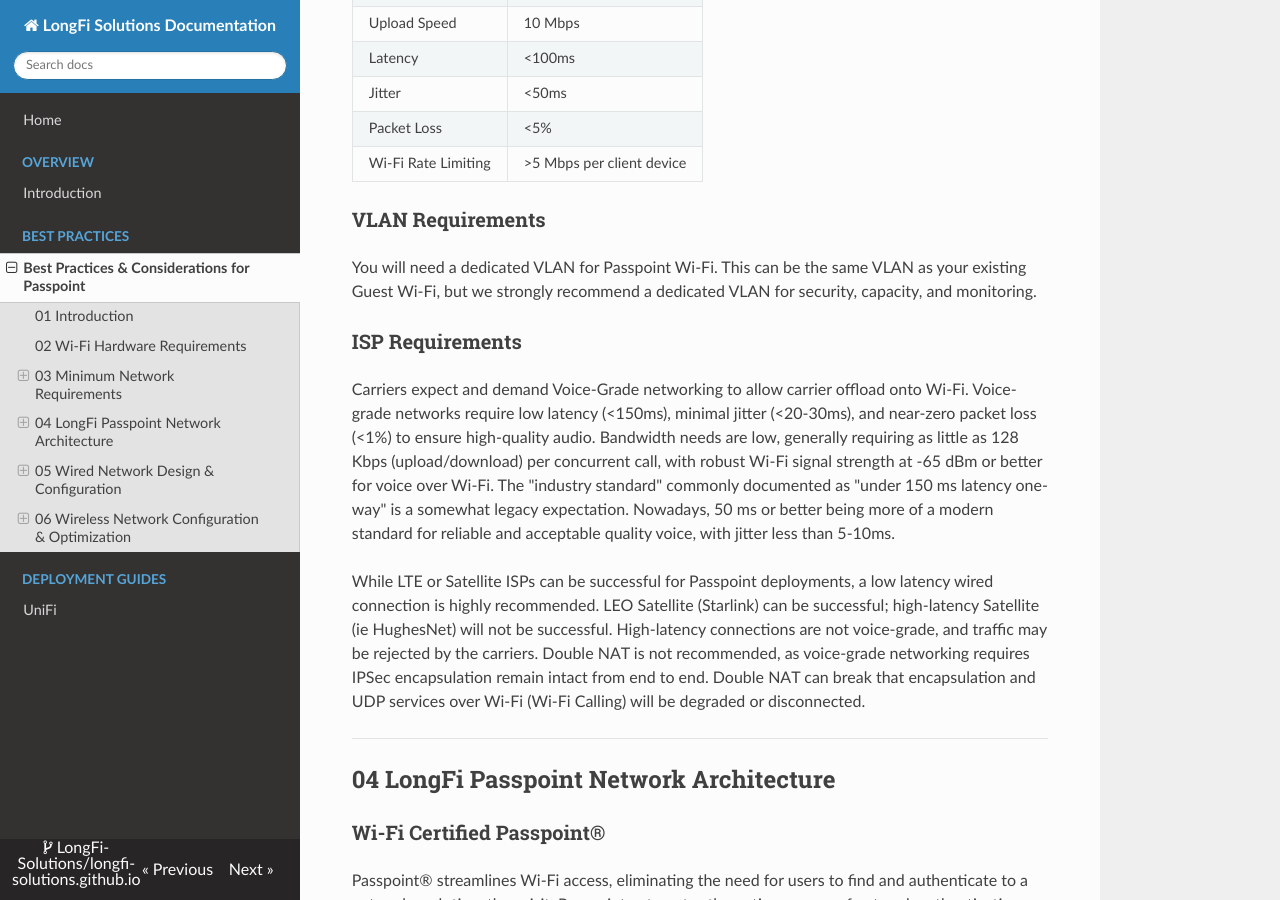
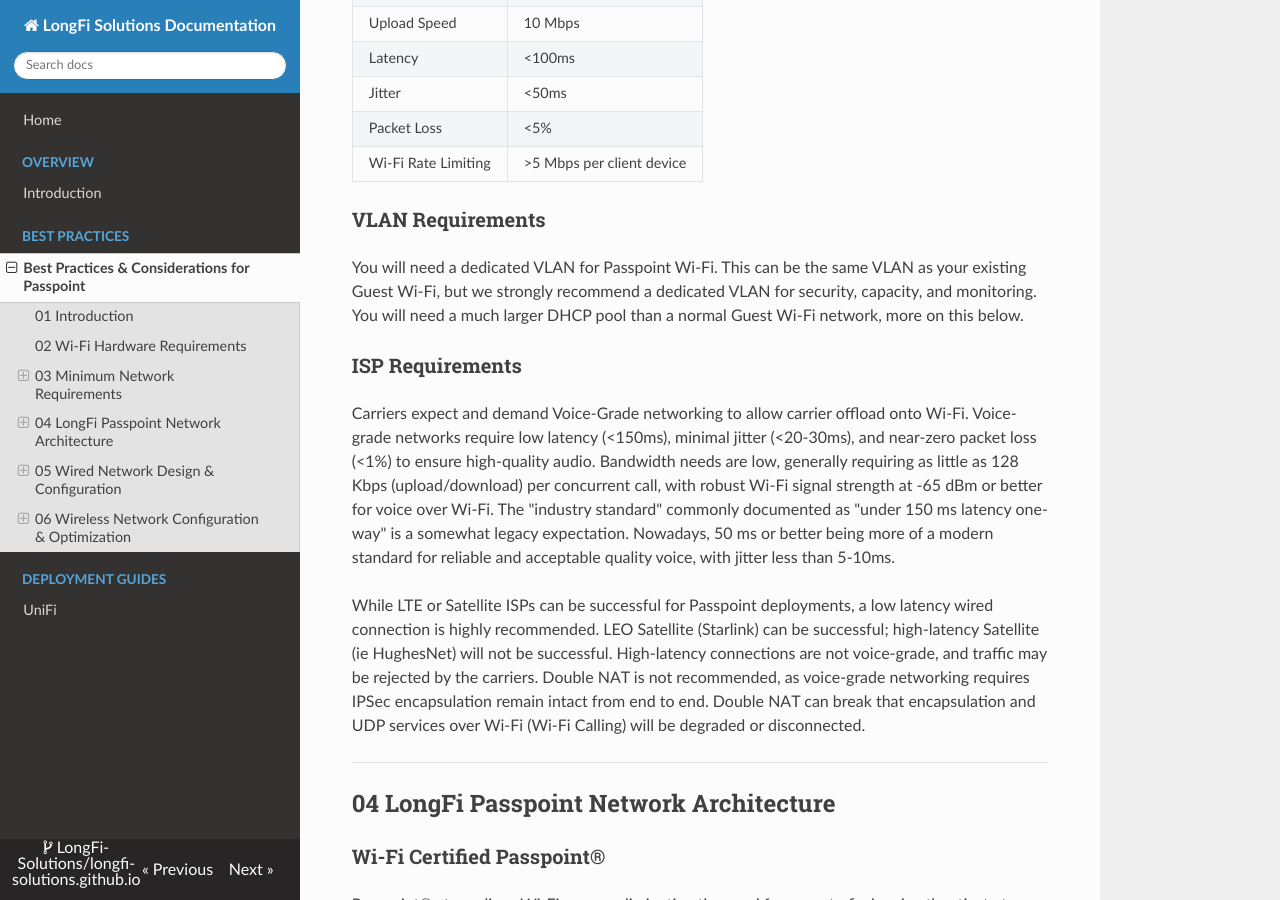
Before and after one commit to LongFi-Solutions/longfi-solutions.github.io, an MkDocs documentation site: the page built from docs/best-practices/index.md, in a window 1280 px wide and 900 px high, scrolled down 1246 px. Built offline with MkDocs 1.6.1, drawn with Linux system fonts in a browser that asks for light colours; nearby versions of some CDN libraries.

Commit message:
Update Best Practices “index”

```diff
--- a/docs/best-practices/index.md
+++ b/docs/best-practices/index.md
@@ -45,7 +45,7 @@ In many cases, Passpoint Wi-Fi will use less than 10% of your available bandwidt
 
 ### VLAN Requirements
 
-You will need a dedicated VLAN for Passpoint Wi-Fi. This can be the same VLAN as your existing Guest Wi-Fi, but we strongly recommend a dedicated VLAN for security, capacity, and monitoring.
+You will need a dedicated VLAN for Passpoint Wi-Fi. This can be the same VLAN as your existing Guest Wi-Fi, but we strongly recommend a dedicated VLAN for security, capacity, and monitoring.  You will need a much larger DHCP pool than a normal Guest Wi-Fi network, more on this below.
 
 ### ISP Requirements
 
```
